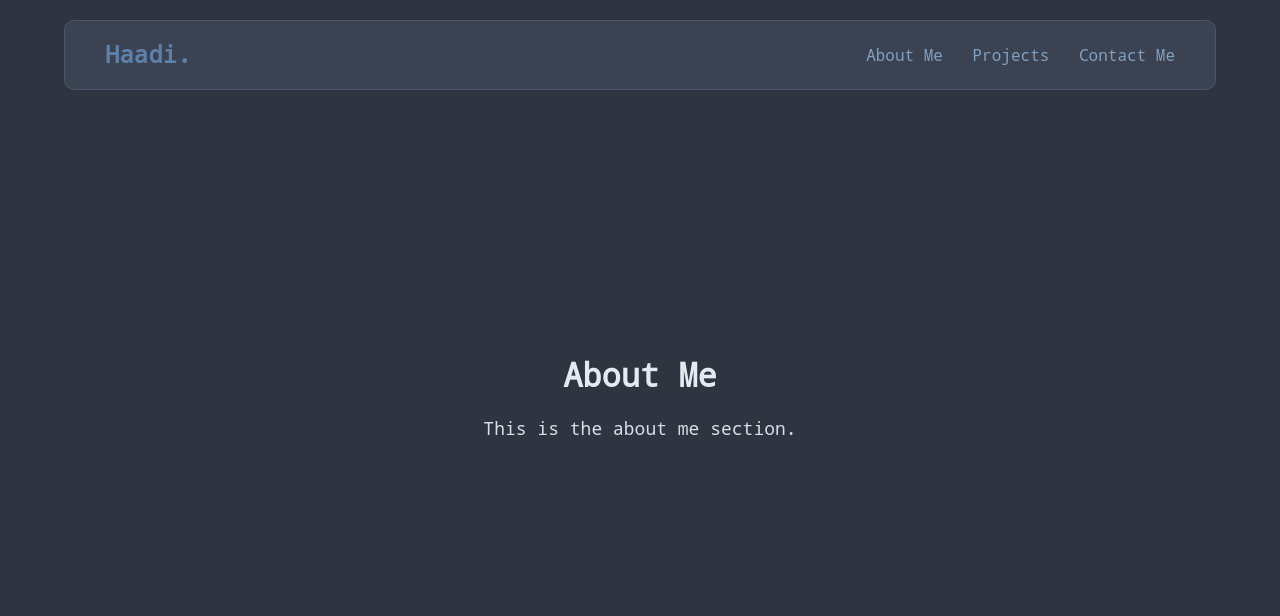
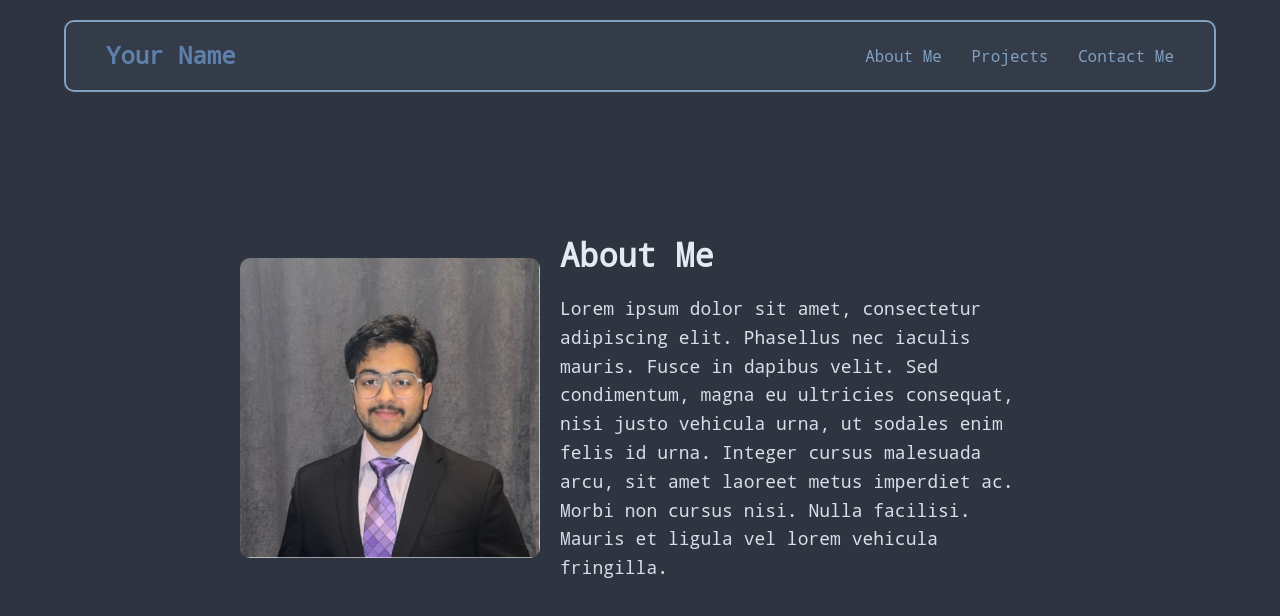
Before and after one commit to haadisaqib/haadisaqib.github.io, a plain HTML site: page index.html in a window 1280 px wide. Shown: the top 616 px of the page. Drawn offline with Linux system fonts and the light colour scheme; a web font is replaced by a local one.

Commit message:
about me done

```diff
--- a/index.html
+++ b/index.html
@@ -11,7 +11,7 @@
   <header>
     <nav class="navbar">
       <div class="nav-left">
-        <h1>Haadi.</h1>
+        <h1>Your Name</h1>
       </div>
       <div class="nav-right">
         <a href="#about">About Me</a>
@@ -22,8 +22,20 @@
   </header>
   <main>
     <section id="about" class="section">
-      <h2>About Me</h2>
-      <p>This is the about me section.</p>
+      <div class="about-content">
+        <div class="portrait">
+          <img src="./assets/professional_headshot.jpeg" alt="Your Portrait">
+        </div>
+        <div class="about-text">
+          <h2>About Me</h2>
+          <p>
+            Lorem ipsum dolor sit amet, consectetur adipiscing elit. Phasellus nec iaculis mauris.
+            Fusce in dapibus velit. Sed condimentum, magna eu ultricies consequat, nisi justo vehicula urna,
+            ut sodales enim felis id urna. Integer cursus malesuada arcu, sit amet laoreet metus imperdiet ac.
+            Morbi non cursus nisi. Nulla facilisi. Mauris et ligula vel lorem vehicula fringilla.
+          </p>
+        </div>
+      </div>
     </section>
     <section id="projects" class="section">
       <h2>Projects</h2>
--- a/style.css
+++ b/style.css
@@ -1,7 +1,7 @@
 /* Polar Night Nord Theme with Frost Hints */
 :root {
   --bg: #2E3440;           /* Polar Night background */
-  --secondary-bg: #3B4252;  /* Navbar background */
+  --secondary-bg: #3B4252;  /* Navbar background base color */
   --text: #D8DEE9;         /* Light text for content */
   --heading: #E5E9F0;      /* Heading color */
   --border: #4C566A;       /* Border color */
@@ -24,7 +24,6 @@ body {
   color: var(--text);
 }
 
-/* Navigation Bar Styles */
 .navbar {
   position: fixed;
   top: 20px;
@@ -34,12 +33,13 @@ body {
   justify-content: space-between;
   align-items: center;
   padding: 20px 40px;
-  background-color: var(--secondary-bg);
-  border: 1px solid var(--border);
+  background-color: rgba(59, 66, 82, 0.5); /* More transparent for a stronger passthrough effect */
+  backdrop-filter: blur(5px); /* Subtle blur effect */
+  border: 2px solid var(--link); /* Frost color outline border */
   border-radius: 10px;
   max-width: 1200px;
   width: 90%;
-  z-index: 1000;  /* High z-index to ensure it stays on top */
+  z-index: 1000;  /* Ensures the navbar stays on top */
 }
 
 .navbar .nav-left h1 {
@@ -80,3 +80,30 @@ body {
   font-size: 18px;
   line-height: 1.6;
 }
+
+/* About Me Section Specific Styles */
+.about-content {
+  display: flex;
+  flex-direction: row;
+  align-items: center;
+  gap: 20px;
+  margin-top: 20px;
+  width: 100%;
+  max-width: 800px;
+}
+
+.portrait {
+  flex: 0 0 auto;
+}
+
+.portrait img {
+  width: 300px;
+  height: 300px;
+  object-fit: cover;
+  border-radius: 10px;
+}
+
+.about-text {
+  flex: 1;
+  text-align: left;
+}
```
Also changed, not shown: assets/professional_headshot.jpeg (added).
